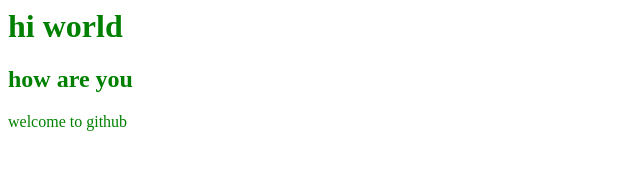
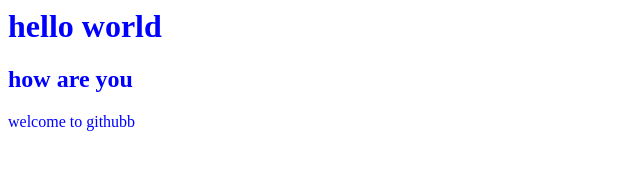
Before and after one commit to SaiAnmisha/htmls-demo, a plain HTML site: page index.html in a window 1280 px wide. Shown: the whole page, without its empty margins (0-640 px from the left). Drawn offline with Linux system fonts and the light colour scheme.

Commit message:
new commit

```diff
--- a/index.html
+++ b/index.html
@@ -1,9 +1,9 @@
 <html>
 <title>my 1st html file</title>
 <meta charset="utf-8"/>
-<body style="color:green;">
-<h1>hi world<h1>
+<body style="color:blue;">
+<h1>hello world<h1>
 <h2>how are you</h2>
-<p>welcome to github</p>
+<p>welcome to githubb</p>
 </body>
 </html>
```
